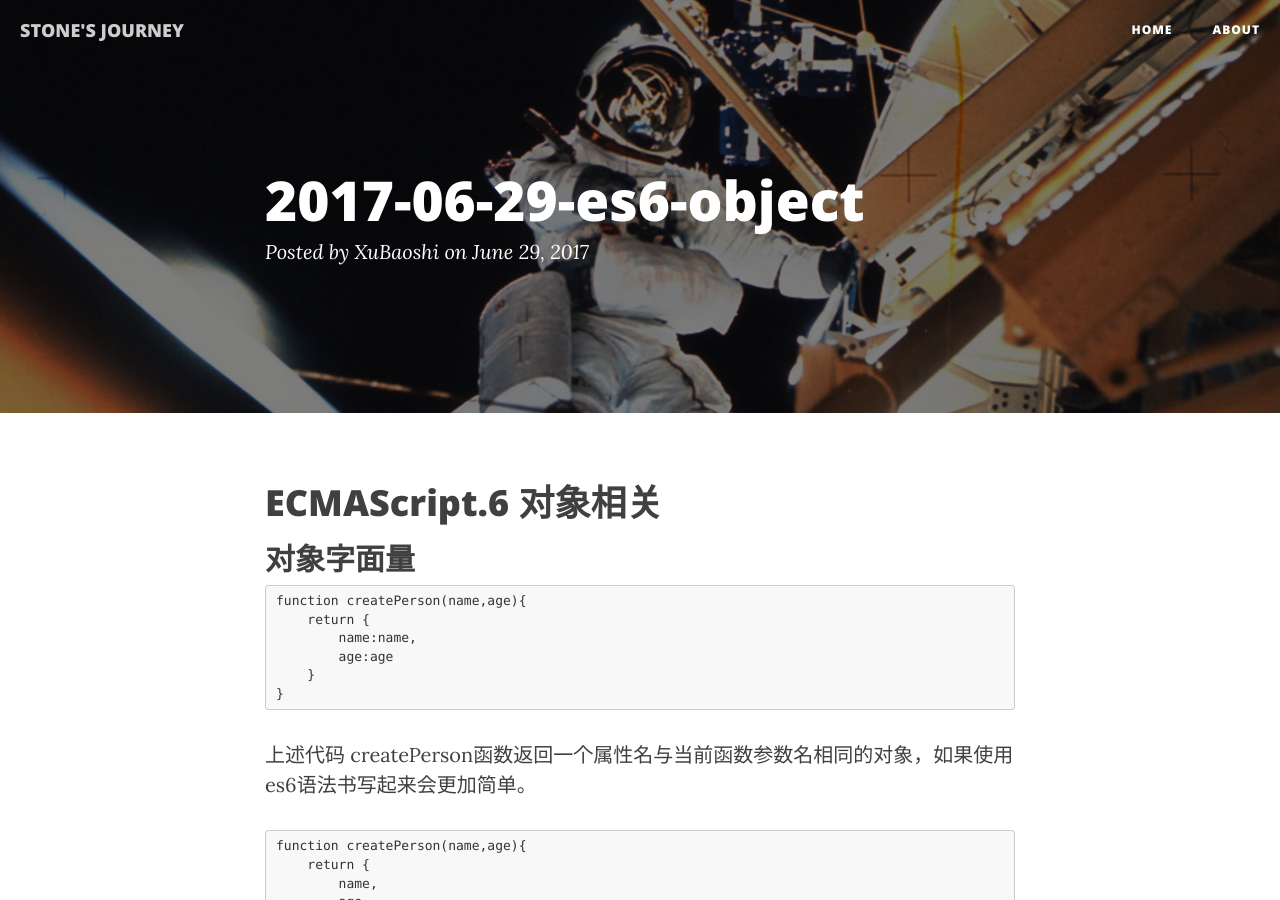
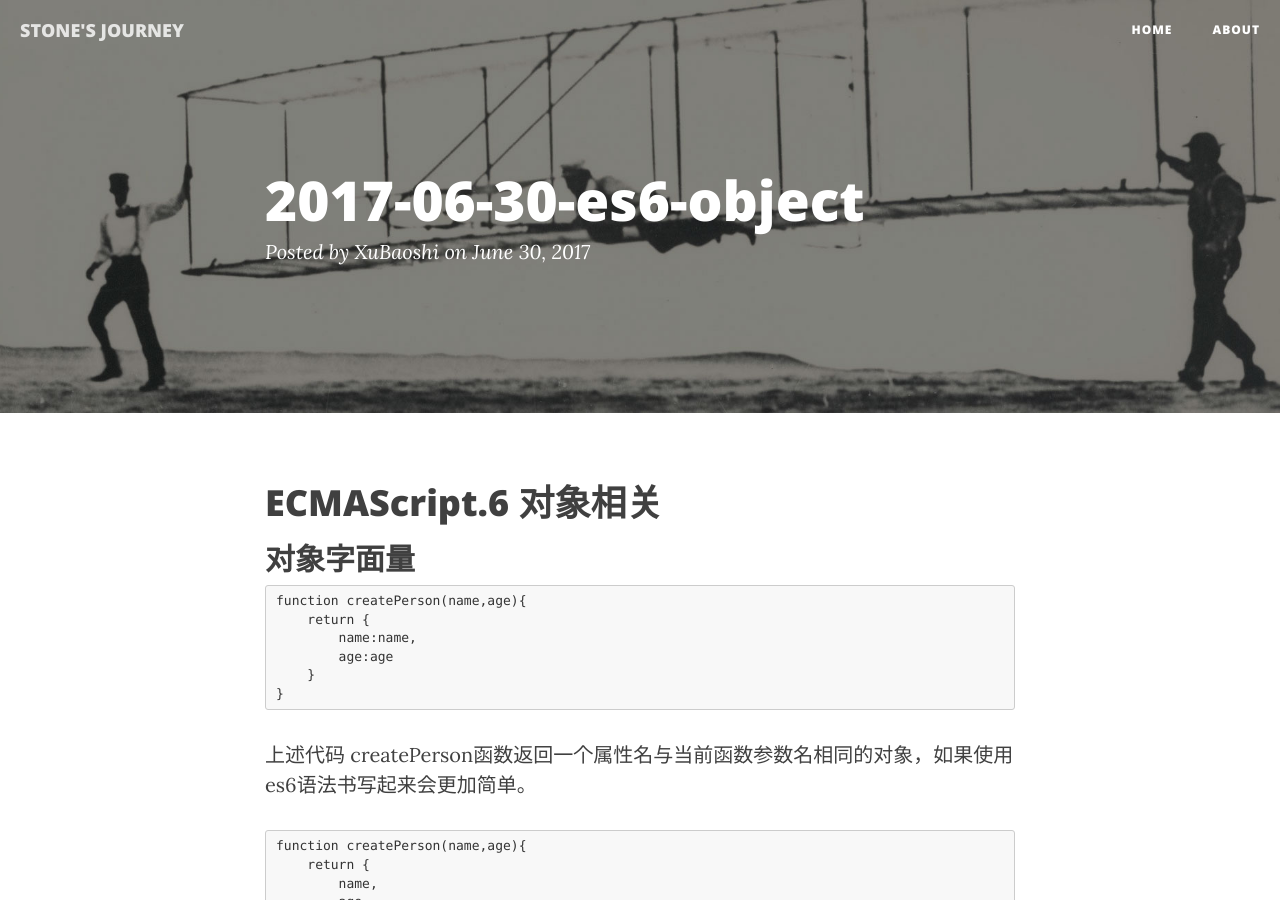
Before and after one commit to xubaoshi/xubaoshi.github.io, a Jekyll site: the page built from _posts/2017-06-30-es6-object.md, in a window 1280 px wide and 900 px high. Built offline with Jekyll 4.4.1, drawn with Linux system fonts in a browser that asks for light colours; nearby versions of some CDN libraries.

```diff
--- a/_posts/2017-06-30-es6-object.md
+++ b/_posts/2017-06-30-es6-object.md
@@ -1,9 +1,9 @@
 ---
 layout:     post
-title:      "2017-06-29-es6-object"
-date:       "2017-06-29 "
+title:      "2017-06-30-es6-object"
+date:       "2017-06-30 "
 author:     "XuBaoshi"
-header-img: "img/post-bg-03.jpg"
+header-img: "img/post-bg-02.jpg"
 ---
 
 <h1>ECMAScript.6 对象相关</h1>
@@ -182,7 +182,6 @@
     };
     Object.setPrototypeOf(friend, person);
     let relative = Object.create(friend);
-
     console.log(friend.getGreeting()); // "Hello"
     console.log(friend.getGreeting()); // "Hello hi!"
     console.log(relative.getGreeting()); // "Hello hi!"
```
